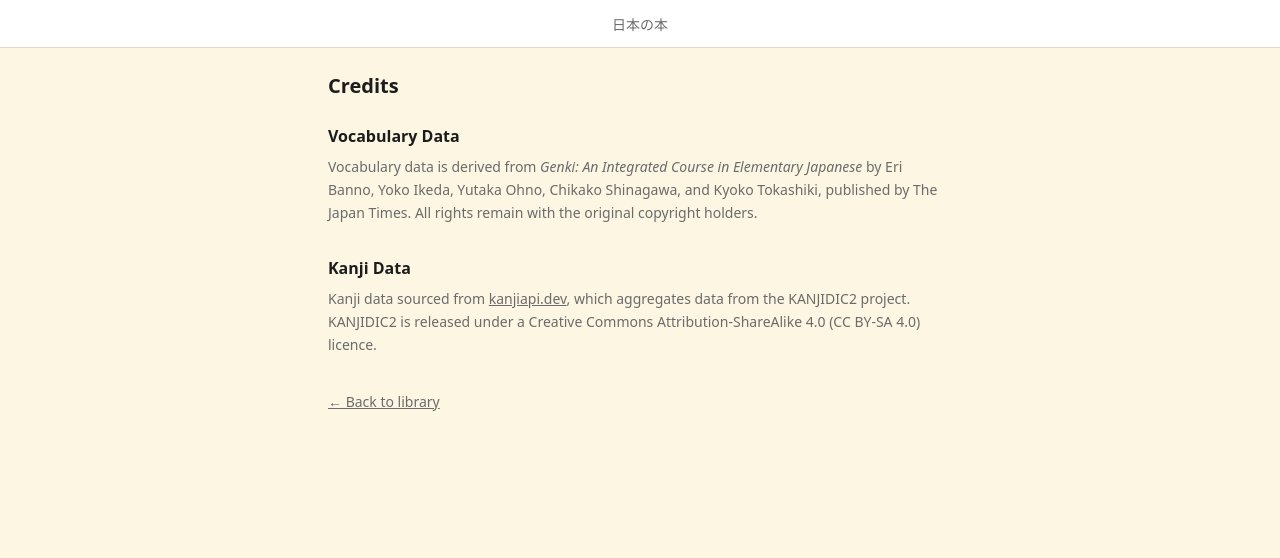
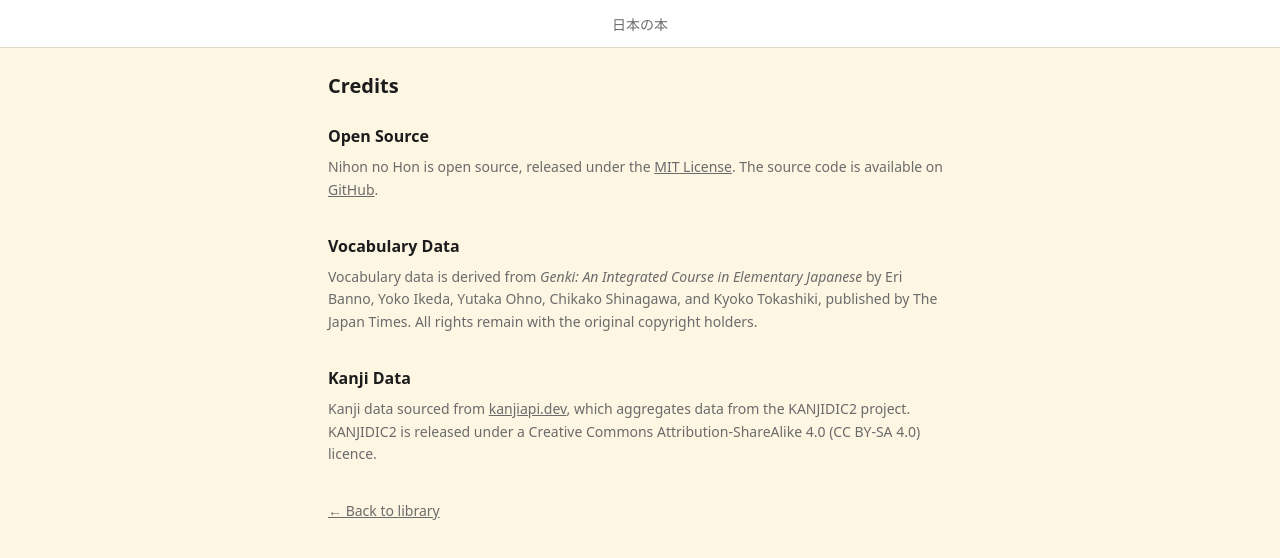
Before and after one commit to 4OH4/nihonnohon, a React (Vite) app in the folder apps/web/: page /credits in a window 1280 px wide. Shown: the top 558 px of the page. Built offline with nearby package versions, Linux system fonts and the light colour scheme.

Commit message:
docs: Update credits

```diff
--- a/apps/web/src/routes/CreditsRoute.tsx
+++ b/apps/web/src/routes/CreditsRoute.tsx
@@ -18,6 +18,31 @@
       <AppBar variant="library" />
       <main className="flex-1 p-6 max-w-2xl mx-auto w-full">
         <h1 className="text-paper-text text-xl font-semibold mb-6">Credits</h1>
+
+        <section className="mb-8">
+          <h2 className="text-paper-text font-semibold mb-2">Open Source</h2>
+          <p className="text-muted text-sm leading-relaxed">
+            Nihon no Hon is open source, released under the{' '}
+            <a
+              href="https://github.com/4OH4/nihonnohon/blob/main/LICENSE"
+              target="_blank"
+              rel="noopener noreferrer"
+              className="underline"
+            >
+              MIT License
+            </a>
+            . The source code is available on{' '}
+            <a
+              href="https://github.com/4OH4/nihonnohon"
+              target="_blank"
+              rel="noopener noreferrer"
+              className="underline"
+            >
+              GitHub
+            </a>
+            .
+          </p>
+        </section>
 
         <section className="mb-8">
           <h2 className="text-paper-text font-semibold mb-2">Vocabulary Data</h2>
```
